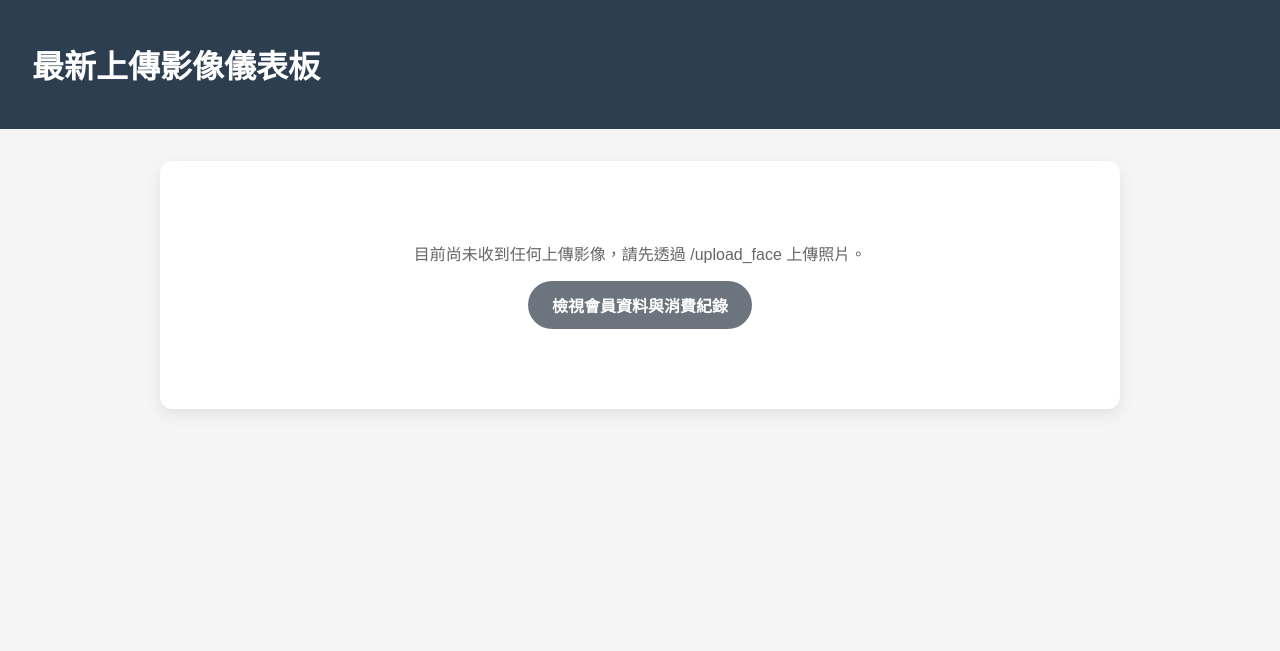
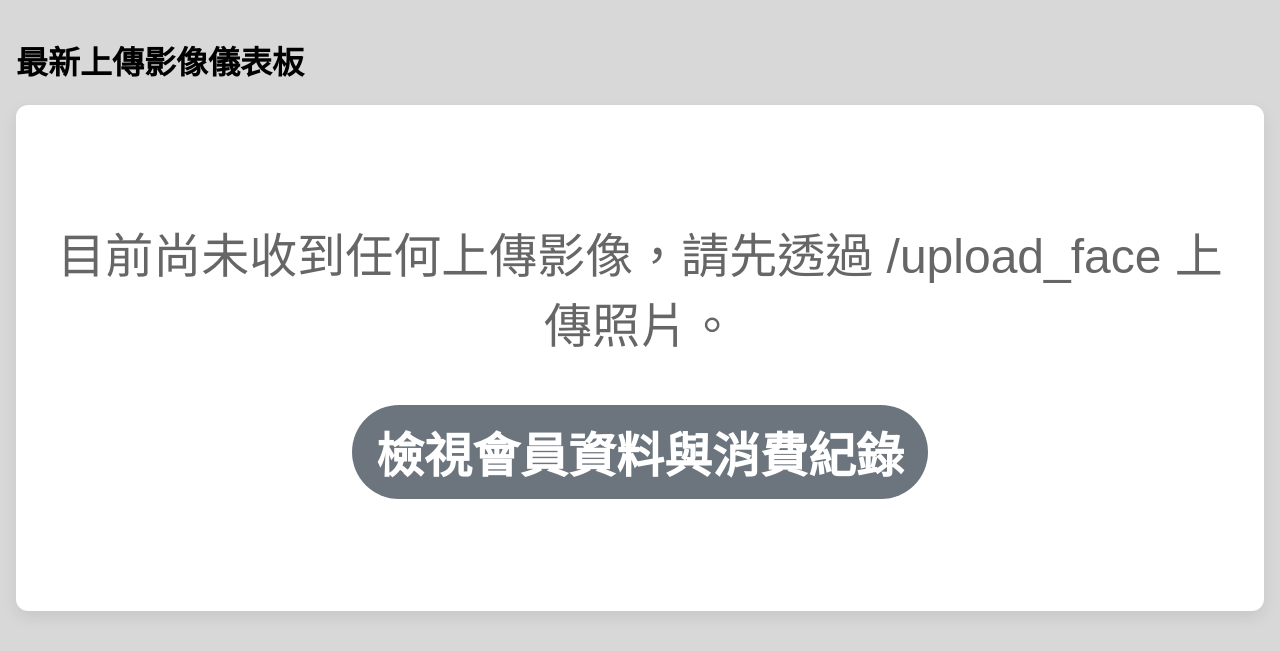
Before and after one commit to phantom810193/esp32cam, a Flask app: page /latest_upload in a window 1280 px wide. Shown: the top 651 px of the page. Run offline with Flask 3, Linux system fonts and the light colour scheme; data that the repository does not hold is empty.

Commit message:
Refactor CSS styles in latest_upload.html
Updated styles for layout and metrics display.

```diff
--- a/backend/templates/latest_upload.html
+++ b/backend/templates/latest_upload.html
@@ -9,17 +9,14 @@
       body {
         font-family: "Noto Sans TC", "Microsoft JhengHei", sans-serif;
         margin: 0;
-        background: #f5f5f5;
-        color: #222;
+        padding: 16px;
+        box-sizing: border-box;
+        background-color: #D8D8D8;
       }
       header {
-        background: #2c3e50;
-        color: #fff;
-        padding: 1.25rem 2rem;
       }
       main {
-        padding: 2rem;
-        max-width: 960px;
+        max-width: 100%;
         margin: 0 auto;
       }
       .card {
@@ -27,6 +24,7 @@
         border-radius: 12px;
         box-shadow: 0 6px 16px rgba(0, 0, 0, 0.08);
         padding: 1.5rem;
+        font-size: 3em;
       }
       .image-wrapper {
         text-align: center;
@@ -51,14 +49,15 @@
         margin: 0;
       }
       .metrics {
-        display: grid;
-        grid-template-columns: repeat(auto-fit, minmax(180px, 1fr));
-        gap: 1rem;
+        display: flex;
+        flex-wrap: wrap;
       }
       .metric {
+        flex: 1 1 calc(50% - 40px);
         background: #fafafa;
-        border-radius: 10px;
-        padding: 1rem;
+        border-radius: 16px;
+        margin: 20px;
+        box-sizing: border-box;
         text-align: center;
         border: 1px solid #e3e3e3;
       }
```
